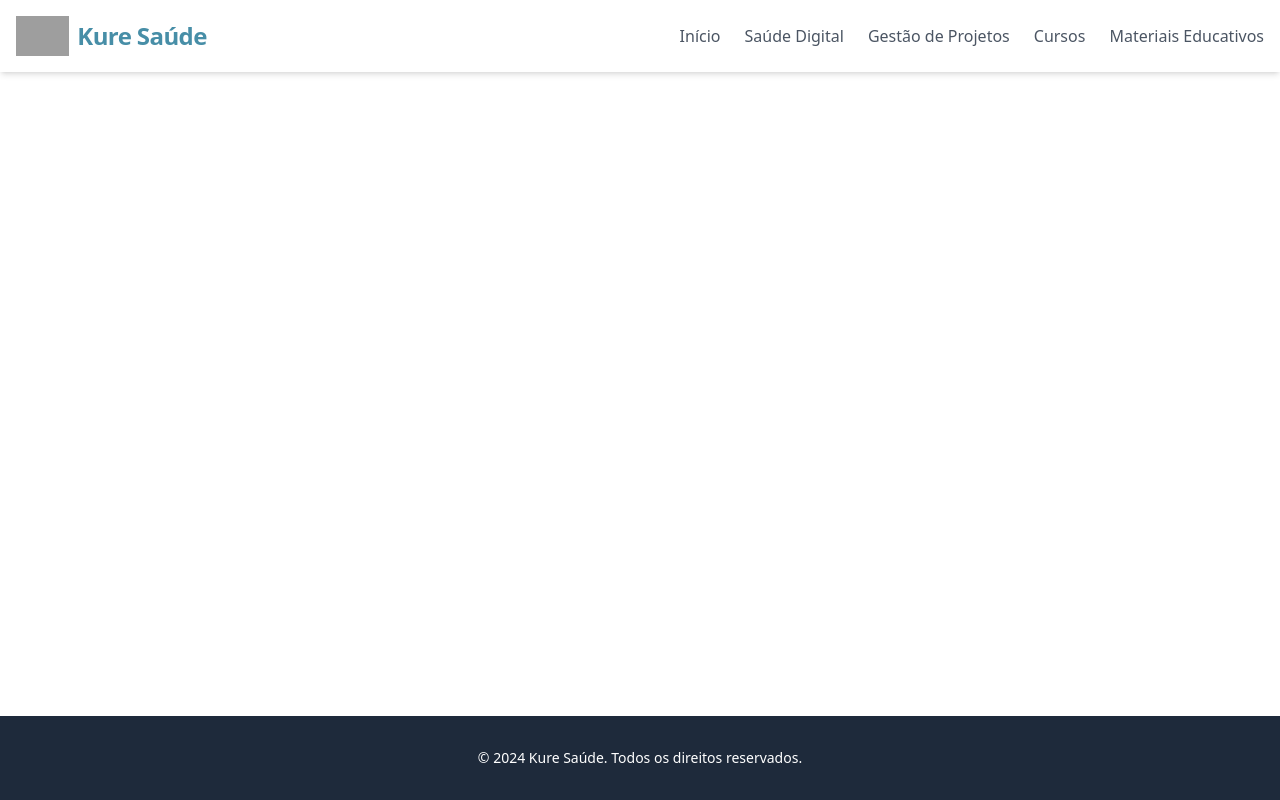
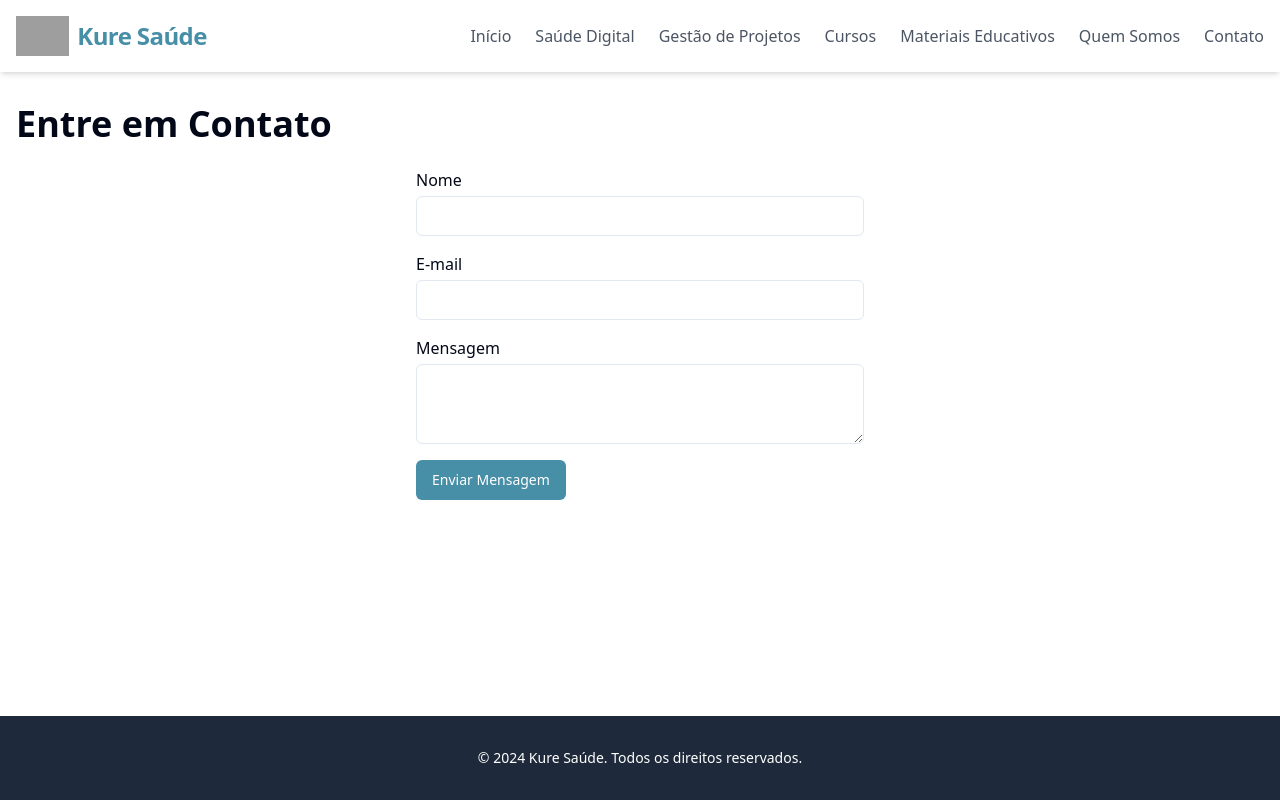
Before and after one commit to gabisantosi/kure-connect, a React (Vite) app: page /contato in a window 1280 px wide. Built offline with nearby package versions, Linux system fonts and the light colour scheme; grey boxes are pictures that could not be loaded.

Commit message:
Add Contact and About Us sections
Included a Contact section for email inquiries and an About Us section to provide more information about the organization. Enhanced the overall structure for better user experience.
[skip gpt_engineer]

```diff
--- a/src/App.jsx
+++ b/src/App.jsx
@@ -8,6 +8,8 @@ import SaudeDigital from "./pages/SaudeDigital";
 import GestaoProjetos from "./pages/GestaoProjetos";
 import Cursos from "./pages/Cursos";
 import MateriaisEducativos from "./pages/MateriaisEducativos";
+import QuemSomos from "./pages/QuemSomos";
+import Contato from "./pages/Contato";
 
 const App = () => (
   <TooltipProvider>
@@ -22,6 +24,8 @@ const App = () => (
             <Route path="/gestao-de-projetos" element={<GestaoProjetos />} />
             <Route path="/cursos" element={<Cursos />} />
             <Route path="/materiais-educativos" element={<MateriaisEducativos />} />
+            <Route path="/sobre-nos" element={<QuemSomos />} />
+            <Route path="/contato" element={<Contato />} />
           </Routes>
         </main>
         <Footer />
--- a/src/components/Header.jsx
+++ b/src/components/Header.jsx
@@ -17,6 +17,8 @@ const Header = () => {
                 { to: "/gestao-de-projetos", label: "Gestão de Projetos" },
                 { to: "/cursos", label: "Cursos" },
                 { to: "/materiais-educativos", label: "Materiais Educativos" },
+                { to: "/sobre-nos", label: "Quem Somos" },
+                { to: "/contato", label: "Contato" },
               ].map((item) => (
                 <li key={item.to}>
                   <Link
--- /dev/null
+++ b/src/pages/Contato.jsx
@@ -0,0 +1,35 @@
+import React from 'react';
+import { Button } from "@/components/ui/button";
+import { Input } from "@/components/ui/input";
+import { Textarea } from "@/components/ui/textarea";
+
+const Contato = () => {
+  const handleSubmit = (e) => {
+    e.preventDefault();
+    // Aqui você pode adicionar a lógica para enviar o e-mail
+    console.log('Formulário enviado');
+  };
+
+  return (
+    <div className="container mx-auto px-4 py-8">
+      <h1 className="text-4xl font-bold mb-6">Entre em Contato</h1>
+      <form onSubmit={handleSubmit} className="max-w-md mx-auto space-y-4">
+        <div>
+          <label htmlFor="name" className="block mb-1">Nome</label>
+          <Input id="name" type="text" required />
+        </div>
+        <div>
+          <label htmlFor="email" className="block mb-1">E-mail</label>
+          <Input id="email" type="email" required />
+        </div>
+        <div>
+          <label htmlFor="message" className="block mb-1">Mensagem</label>
+          <Textarea id="message" required />
+        </div>
+        <Button type="submit">Enviar Mensagem</Button>
+      </form>
+    </div>
+  );
+};
+
+export default Contato;
--- /dev/null
+++ b/src/pages/QuemSomos.jsx
@@ -0,0 +1,19 @@
+import React from 'react';
+
+const QuemSomos = () => {
+  return (
+    <div className="container mx-auto px-4 py-8">
+      <h1 className="text-4xl font-bold mb-6">Quem Somos</h1>
+      <p className="text-lg mb-4">
+        A Kure Saúde é uma empresa de consultoria especializada em saúde digital e gestão de projetos na área da saúde.
+        Nossa missão é transformar e otimizar os serviços de saúde através da inovação tecnológica e práticas de gestão eficientes.
+      </p>
+      <p className="text-lg">
+        Com uma equipe de profissionais experientes e apaixonados, estamos comprometidos em melhorar a qualidade dos cuidados de saúde,
+        tornando-os mais acessíveis, eficientes e centrados no paciente.
+      </p>
+    </div>
+  );
+};
+
+export default QuemSomos;
```
